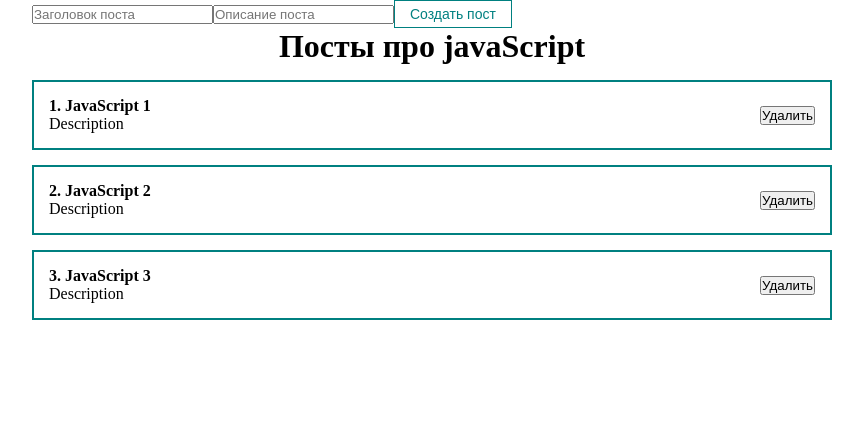
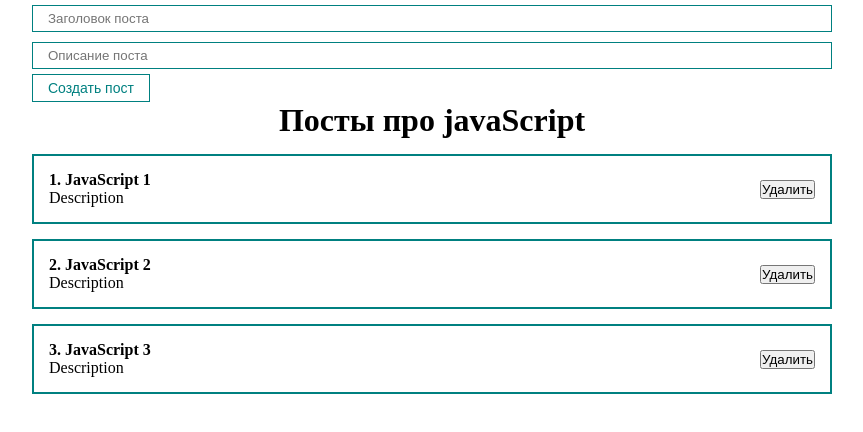
Before and after one commit to weboson/-react-course-UlbiTV, a React (Create React App) app: page / in a window 1280 px wide. Shown: the top 432 px of the page, without its empty margins (208-1071 px from the left). Built offline with nearby package versions, Linux system fonts and the light colour scheme.

Commit message:
Added Input

```diff
--- a/src/App.js
+++ b/src/App.js
@@ -2,6 +2,7 @@ import React from 'react';
 import { useState } from 'react';
 import PostList from './components/PostList';
 import MyButton from './components/UI/button/MyButton';
+import MyInput from './components/UI/input/MyInput';
 
 import './styles/App.css';
 
@@ -17,8 +18,8 @@ function App() {
   return (
     <div className="App">
       <form>
-        <input type="text" placeholder="Заголовок поста"/>
-        <input type="text" placeholder="Описание поста"/>
+        <MyInput type="text" placeholder="Заголовок поста"/>
+        <MyInput type="text" placeholder="Описание поста"/>
         <MyButton disabled>Создать пост</MyButton>
       </form>
       <PostList posts={posts} title="Посты про javaScript"/>
--- /dev/null
+++ b/src/components/UI/input/MyInput.jsx
@@ -0,0 +1,10 @@
+import React from 'react';
+import classes from './MyInput.module.css'
+
+const MyInput = (props) => {
+    return (
+        <input {...props} className={classes.myInput} />
+    );
+};
+
+export default MyInput;
--- /dev/null
+++ b/src/components/UI/input/MyInput.module.css
@@ -0,0 +1,6 @@
+.myInput {
+    width: 100%;
+    padding: 5px 15px;
+    margin: 5px 0;
+    border: 1px solid teal;
+}
```
